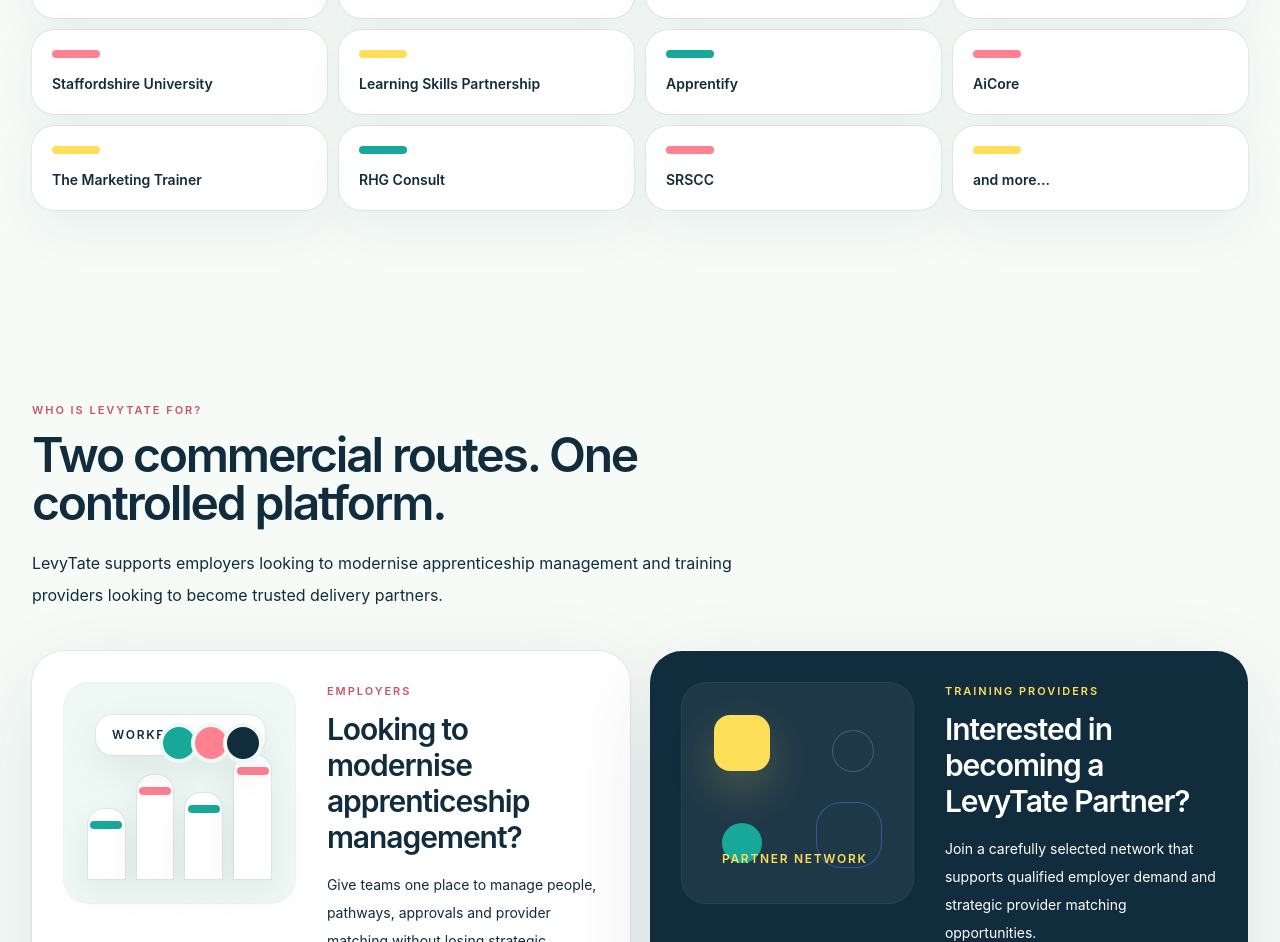
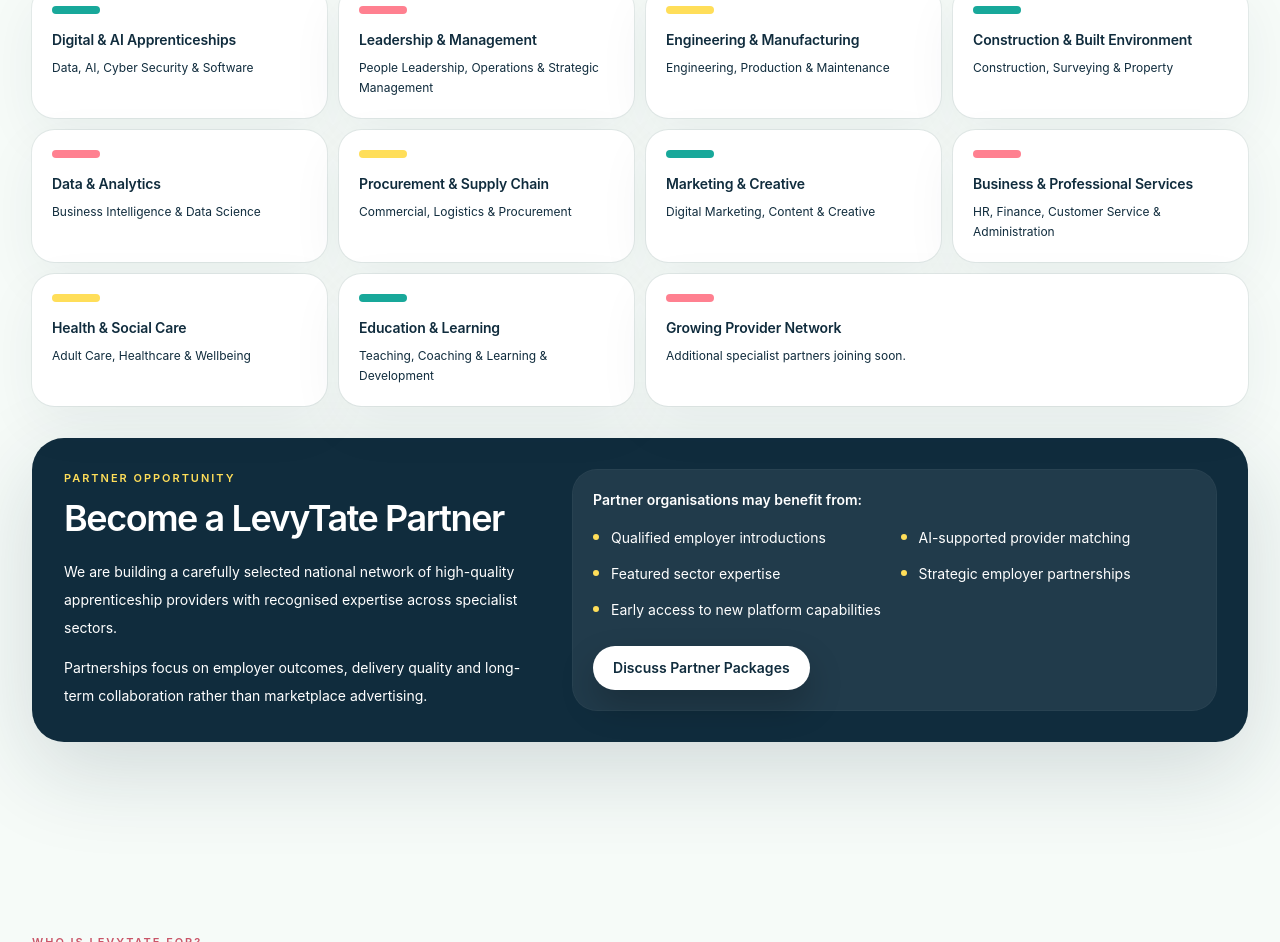
Before and after one commit to jamesevelynross1-sketch/levytate-wren, a Next.js app: page /levytate in a window 1280 px wide. Shown: the part 5100-6042 px from the top of the page. Built offline with nearby package versions, Linux system fonts and the light colour scheme.

Commit message:
Update LevyTate provider network positioning

```diff
--- a/app/levytate/page.tsx
+++ b/app/levytate/page.tsx
@@ -30,7 +30,19 @@
 ];
 
 const workflow = ["Import Employees", "Assign Roles", "AI identifies suitable pathways", "Employee applies", "Manager approves", "LevyTate matches provider", "Enrolment complete"];
-const providerAreas = ["QA", "Baltic", "Learning Curve Group", "HBTC", "Staffordshire University", "Learning Skills Partnership", "Apprentify", "AiCore", "The Marketing Trainer", "RHG Consult", "SRSCC", "and more..."];
+const providerAreas = [
+  ["Digital & AI Apprenticeships", "Data, AI, Cyber Security & Software"],
+  ["Leadership & Management", "People Leadership, Operations & Strategic Management"],
+  ["Engineering & Manufacturing", "Engineering, Production & Maintenance"],
+  ["Construction & Built Environment", "Construction, Surveying & Property"],
+  ["Data & Analytics", "Business Intelligence & Data Science"],
+  ["Procurement & Supply Chain", "Commercial, Logistics & Procurement"],
+  ["Marketing & Creative", "Digital Marketing, Content & Creative"],
+  ["Business & Professional Services", "HR, Finance, Customer Service & Administration"],
+  ["Health & Social Care", "Adult Care, Healthcare & Wellbeing"],
+  ["Education & Learning", "Teaching, Coaching & Learning & Development"],
+  ["Growing Provider Network", "Additional specialist partners joining soon."],
+];
 const galleryItems = [
   ["Dashboard", "Workforce readiness, approvals and provider coverage in one executive view.", "82%", "Readiness"],
   ["Employees", "Search, filter and maintain clean employee records ready for pathway mapping.", "824", "Employees"],
@@ -370,23 +382,55 @@
   );
 }
 function ProviderCatalogueSection() {
+  const partnerBenefits = [
+    "Qualified employer introductions",
+    "AI-supported provider matching",
+    "Featured sector expertise",
+    "Strategic employer partnerships",
+    "Early access to new platform capabilities",
+  ];
+
   return (
     <section id="providers" className="bg-white/66 py-16 lg:py-24">
       <div className="mx-auto max-w-7xl px-5 sm:px-8">
         <div className="grid gap-8 lg:grid-cols-[0.85fr_1.15fr] lg:items-end">
           <div>
             <p className="text-[11px] font-semibold uppercase tracking-[0.18em] text-[#c95568]">Provider network</p>
-            <h2 className="mt-3 text-4xl font-semibold tracking-[-0.045em] sm:text-5xl">Built around trusted provider intelligence.</h2>
+            <h2 className="mt-3 text-4xl font-semibold tracking-[-0.045em] sm:text-5xl">Built around specialist apprenticeship expertise.</h2>
           </div>
-          <p className="max-w-2xl text-base leading-8 text-[#102c3d]/62 lg:justify-self-end">LevyTate is not an open marketplace. Provider matching is a structured LevyTate-led workflow based on employer need, programme fit and delivery context.</p>
+          <div className="space-y-4 text-base leading-8 text-[#102c3d]/62 lg:justify-self-end">
+            <p>LevyTate maintains an independently curated network of apprenticeship providers covering specialist sectors, standards and delivery models across England.</p>
+            <p>Provider recommendations are based on employer requirements, occupational fit, sector expertise, learner needs and delivery capability. LevyTate is not an open marketplace and providers cannot pay to influence recommendations.</p>
+          </div>
         </div>
         <div className="mt-10 grid gap-3 sm:grid-cols-2 lg:grid-cols-4">
-          {providerAreas.map((provider, index) => (
-            <div key={provider} className="rounded-[1.4rem] bg-white px-5 py-5 text-sm font-semibold text-[#102c3d] shadow-[0_18px_54px_rgba(16,44,61,0.06)] ring-1 ring-[#102c3d]/[0.07]">
+          {providerAreas.map(([title, descriptor], index) => (
+            <div key={title} className={`rounded-[1.4rem] bg-white px-5 py-5 shadow-[0_18px_54px_rgba(16,44,61,0.06)] ring-1 ring-[#102c3d]/[0.07] ${title === "Growing Provider Network" ? "lg:col-span-2" : ""}`}>
               <span className={`mb-4 block h-2 w-12 rounded-full ${index % 3 === 0 ? "bg-[#18a89a]" : index % 3 === 1 ? "bg-[#ff8090]" : "bg-[#ffde59]"}`} />
-              {provider}
+              <h3 className="text-sm font-semibold tracking-[-0.01em] text-[#102c3d]">{title}</h3>
+              <p className="mt-2 text-xs leading-5 text-[#102c3d]/56">{descriptor}</p>
             </div>
           ))}
+        </div>
+        <div className="mt-8 grid gap-6 rounded-[2rem] bg-[#102c3d] p-6 text-white shadow-[0_28px_90px_rgba(16,44,61,0.16)] sm:p-8 lg:grid-cols-[0.86fr_1.14fr] lg:items-center">
+          <div>
+            <p className="text-[11px] font-semibold uppercase tracking-[0.18em] text-[#ffde59]">Partner opportunity</p>
+            <h3 className="mt-3 text-3xl font-semibold tracking-[-0.04em] sm:text-4xl">Become a LevyTate Partner</h3>
+            <p className="mt-5 text-sm leading-7 text-white/72">We are building a carefully selected national network of high-quality apprenticeship providers with recognised expertise across specialist sectors.</p>
+            <p className="mt-3 text-sm leading-7 text-white/72">Partnerships focus on employer outcomes, delivery quality and long-term collaboration rather than marketplace advertising.</p>
+          </div>
+          <div className="rounded-[1.5rem] bg-white/[0.07] p-5 ring-1 ring-white/10">
+            <p className="text-sm font-semibold text-white">Partner organisations may benefit from:</p>
+            <ul className="mt-4 grid gap-3 sm:grid-cols-2">
+              {partnerBenefits.map((benefit) => (
+                <li key={benefit} className="flex gap-3 text-sm leading-6 text-white/78">
+                  <span className="mt-2 h-1.5 w-1.5 shrink-0 rounded-full bg-[#ffde59]" />
+                  <span>{benefit}</span>
+                </li>
+              ))}
+            </ul>
+            <a href="mailto:hello@levytate.co.uk?subject=LevyTate partner packages" className="mt-6 inline-flex rounded-full bg-white px-5 py-3 text-sm font-semibold text-[#102c3d] shadow-[0_16px_34px_rgba(0,0,0,0.22)] transition hover:-translate-y-0.5">Discuss Partner Packages</a>
+          </div>
         </div>
       </div>
     </section>
```
